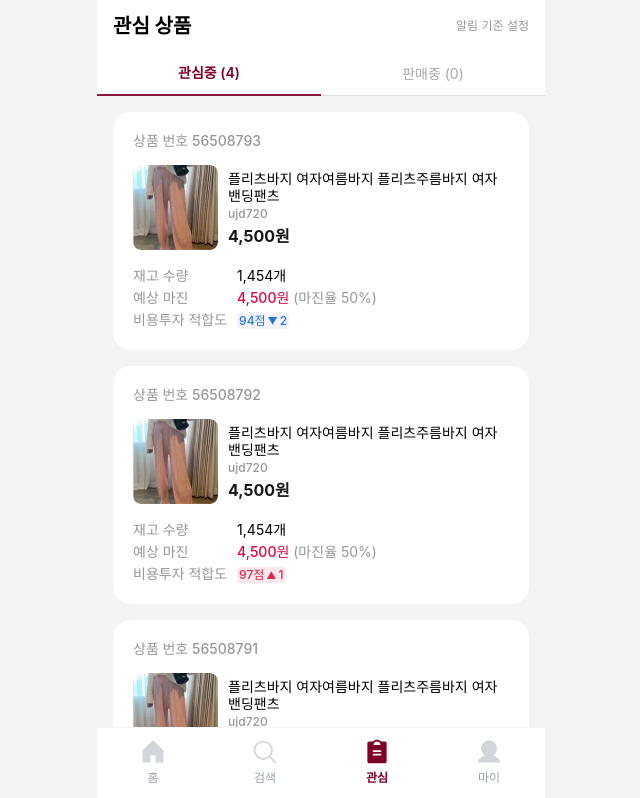
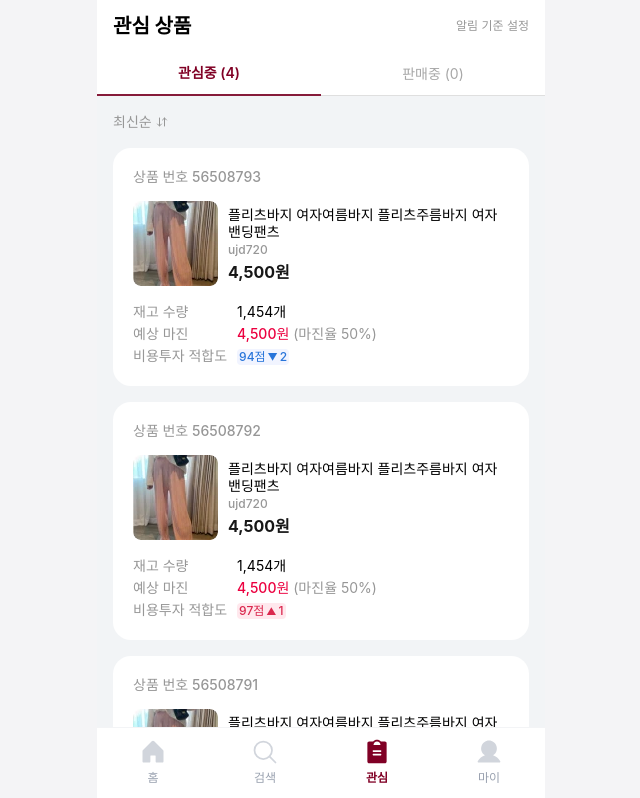
Before and after one commit to Chozy-dev/Chozy-Web, a React (Vite) app: page /wishlist in a window 1280 px wide. Shown: the top 798 px of the page, without its empty margins (319-959 px from the left). Built offline with nearby package versions, Linux system fonts and the light colour scheme; a web font is replaced by a local one.

Commit message:
feat: 관심상품 정렬 메뉴 구현

```diff
--- /dev/null
+++ b/src/components/interest/InterestPopover.tsx
@@ -0,0 +1,67 @@
+import { useEffect, useId, useRef, useState, type ReactNode } from "react";
+
+interface InterestPopoverProps {
+  trigger: ReactNode;
+  label?: string;
+  triggerClassName: string;
+  align?: "left" | "right";
+  children: (close: () => void) => ReactNode;
+}
+
+export default function InterestPopover({ trigger, label, triggerClassName, align = "left", children }: InterestPopoverProps) {
+  const [open, setOpen] = useState(false);
+  const rootRef = useRef<HTMLDivElement>(null);
+  const triggerRef = useRef<HTMLButtonElement>(null);
+  const panelId = useId();
+
+  useEffect(() => {
+    if (!open) return;
+
+    const closeOnOutsidePointer = (event: PointerEvent) => {
+      if (event.target instanceof Node && !rootRef.current?.contains(event.target)) setOpen(false);
+    };
+    document.addEventListener("pointerdown", closeOnOutsidePointer);
+    return () => document.removeEventListener("pointerdown", closeOnOutsidePointer);
+  }, [open]);
+
+  const close = () => {
+    setOpen(false);
+    triggerRef.current?.focus();
+  };
+
+  return (
+    <div
+      ref={rootRef}
+      className="relative w-fit"
+      onBlur={(event) => {
+        if (!event.currentTarget.contains(event.relatedTarget)) setOpen(false);
+      }}
+      onKeyDown={(event) => {
+        if (open && event.key === "Escape") {
+          event.stopPropagation();
+          close();
+        }
+      }}
+    >
+      <button
+        ref={triggerRef}
+        type="button"
+        aria-label={label}
+        aria-expanded={open}
+        aria-controls={open ? panelId : undefined}
+        onClick={() => setOpen((previous) => !previous)}
+        className={triggerClassName}
+      >
+        {trigger}
+      </button>
+      {open && (
+        <div
+          id={panelId}
+          className={`absolute top-full z-20 mt-1 w-max rounded-2xl bg-white p-2 shadow-[0_4px_14px_rgba(0,0,0,0.16)] ${align === "right" ? "right-0" : "left-0"}`}
+        >
+          {children(close)}
+        </div>
+      )}
+    </div>
+  );
+}
--- /dev/null
+++ b/src/components/interest/InterestSort.tsx
@@ -0,0 +1,46 @@
+import { ArrowDownUp } from "lucide-react";
+import InterestPopover from "./InterestPopover";
+
+const SORT_OPTIONS = [
+  { value: "latest", label: "최신순" },
+  { value: "score", label: "점수순" },
+  { value: "change", label: "변동순" },
+] as const;
+
+export type InterestSortOrder = (typeof SORT_OPTIONS)[number]["value"];
+
+interface InterestSortProps {
+  value: InterestSortOrder;
+  onChange: (value: InterestSortOrder) => void;
+}
+
+export default function InterestSort({ value, onChange }: InterestSortProps) {
+  const selected = SORT_OPTIONS.find((option) => option.value === value);
+
+  return (
+    <InterestPopover
+      trigger={<>{selected?.label}<ArrowDownUp size={12} aria-hidden /></>}
+      triggerClassName="flex min-h-9 items-center gap-1 text-sm font-medium text-graytext1"
+    >
+      {(close) => (
+        <ul className="space-y-0.5">
+          {SORT_OPTIONS.map(({ value: order, label }) => (
+            <li key={order}>
+              <button
+                type="button"
+                aria-pressed={value === order}
+                className={`block w-full rounded-xl px-2 py-1.5 text-left text-xs font-medium hover:bg-back focus-visible:bg-back ${value === order ? "bg-back" : ""}`}
+                onClick={() => {
+                  onChange(order);
+                  close();
+                }}
+              >
+                {label}
+              </button>
+            </li>
+          ))}
+        </ul>
+      )}
+    </InterestPopover>
+  );
+}
--- a/src/pages/interest/InterestScreen.tsx
+++ b/src/pages/interest/InterestScreen.tsx
@@ -1,13 +1,23 @@
 import { useState } from "react";
 import InterestProductCard from "../../components/interest/InterestProductCard";
+import InterestSort, { type InterestSortOrder } from "../../components/interest/InterestSort";
 import InterestTabs from "../../components/interest/InterestTabs";
-import { SAMPLE_INTEREST_PRODUCTS, type InterestStatus } from "../../data/interest";
+import { SAMPLE_INTEREST_PRODUCTS, type InterestProduct, type InterestStatus } from "../../data/interest";
+
+const byLatest = (a: InterestProduct, b: InterestProduct) => b.addedAt.localeCompare(a.addedAt);
+
+const SORT_PRODUCTS: Record<InterestSortOrder, (a: InterestProduct, b: InterestProduct) => number> = {
+  latest: byLatest,
+  score: (a, b) => b.score - a.score || byLatest(a, b),
+  change: (a, b) => Math.abs(b.scoreChange) - Math.abs(a.scoreChange) || byLatest(a, b),
+};
 
 export default function InterestScreen() {
   const [status, setStatus] = useState<InterestStatus>("watching");
+  const [sort, setSort] = useState<InterestSortOrder>("latest");
   const watching = SAMPLE_INTEREST_PRODUCTS.filter((product) => product.status === "watching");
   const selling = SAMPLE_INTEREST_PRODUCTS.filter((product) => product.status === "selling");
-  const products = status === "watching" ? watching : selling;
+  const products = (status === "watching" ? watching : selling).sort(SORT_PRODUCTS[sort]);
 
   return (
     <main className="min-h-dvh bg-back pb-24">
@@ -21,7 +31,10 @@ export default function InterestScreen() {
         <InterestTabs status={status} counts={{ watching: watching.length, selling: selling.length }} onChange={setStatus} />
       </header>
 
-      <div className="px-4 pt-4">
+      <div className="px-4 pt-2">
+        <div className="mb-2">
+          <InterestSort value={sort} onChange={setSort} />
+        </div>
         {products.length === 0 ? (
           <p className="py-16 text-center text-sm text-graytext1">
             {status === "watching" ? "관심중인 상품이 없어요." : "판매중인 상품이 없어요."}
```
